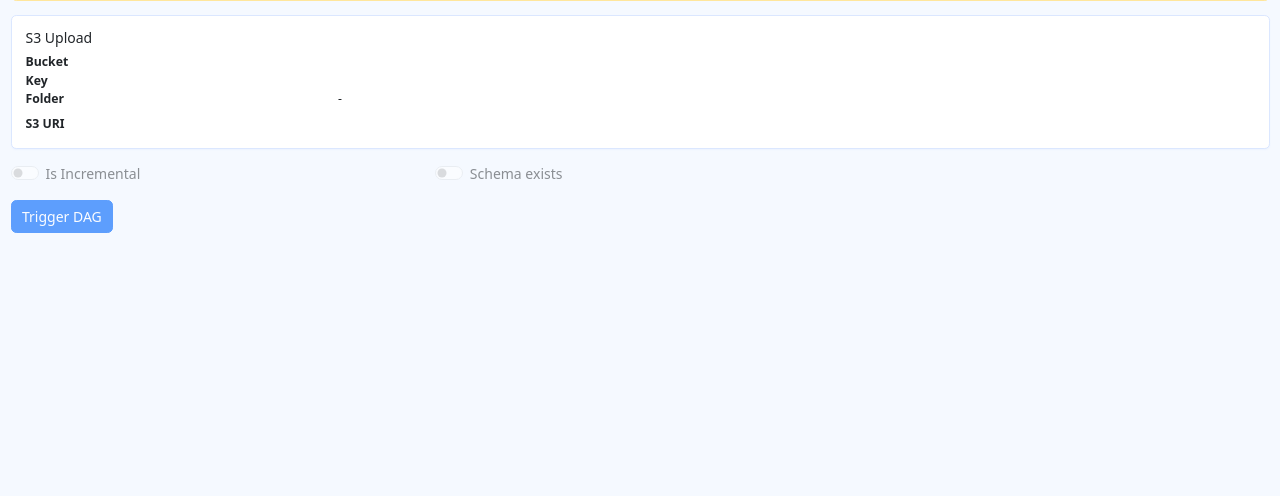
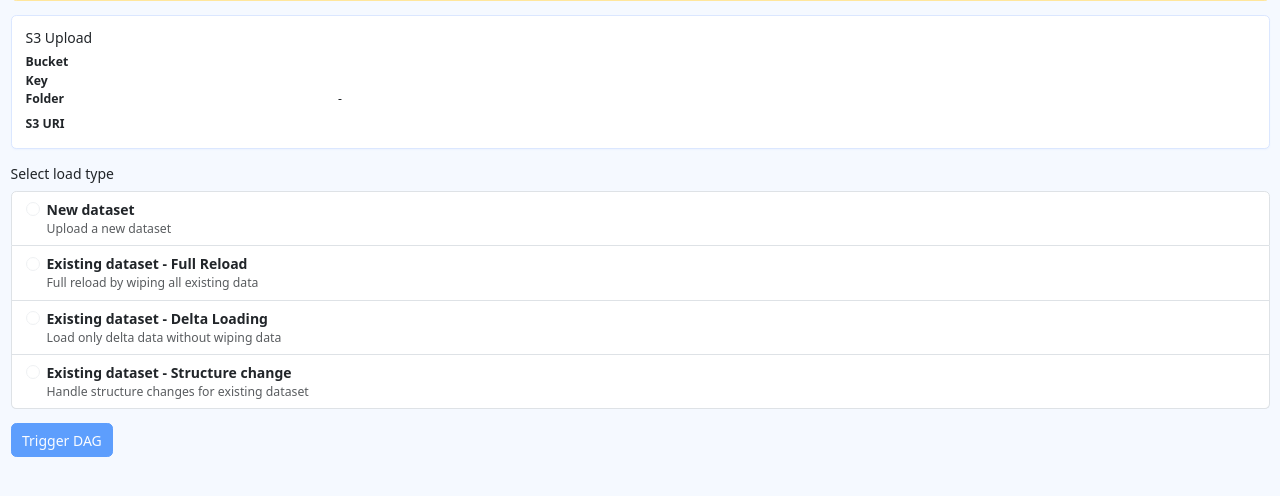
Before and after one commit to suseel96/ndap_data_validator, a FastAPI app: template templates/airflow_trigger.html in a window 1280 px wide. Shown: the part 234-730 px from the top of the page. Run offline with FastAPI, Linux system fonts and the light colour scheme; the template is opened without the code that fills it, so the values that code supplies are empty.

Commit message:
modified UI for airflow params to support structure changes

```diff
--- a/main.py
+++ b/main.py
@@ -1150,6 +1150,17 @@ async def airflow_trigger_get(request: Request, token: str | None = None, upload
     airflow_params = state.get("airflow_params", {})
     is_incremental = bool(airflow_params.get("is_incremental"))
     schema_exists = bool(airflow_params.get("schema_exists"))
+    delta_with_structure_change = bool(airflow_params.get("delta_with_structure_change"))
+
+    # Derive load mode
+    if delta_with_structure_change:
+        load_mode = "structure_change"
+    elif is_incremental and schema_exists:
+        load_mode = "delta"
+    elif (not is_incremental) and schema_exists:
+        load_mode = "full_reload"
+    else:
+        load_mode = "new"
 
     meta = _get_meta(token)
     context = {
@@ -1159,8 +1170,7 @@ async def airflow_trigger_get(request: Request, token: str | None = None, upload
         "s3_object_key": s3_object_key,
         "s3_uri": s3_uri,
         "s3_folder": s3_folder,
-        "is_incremental": is_incremental,
-        "schema_exists": schema_exists,
+        "load_mode": load_mode,
         "airflow_ready": settings_ready,
         "missing_settings": missing_settings,
         "uploaded_recently": uploaded == "1",
@@ -1181,6 +1191,7 @@ async def airflow_trigger_get(request: Request, token: str | None = None, upload
 async def airflow_trigger_post(
     request: Request,
     token: str = Form(...),
+    load_mode: str | None = Form(None),
     is_incremental: str | None = Form(None),
     schema_exists: str | None = Form(None),
     run_id: str | None = Form(None),
@@ -1221,9 +1232,25 @@ async def airflow_trigger_post(
         _add_session_step(request, 5)
         return RedirectResponse(url=f"/airflow-trigger?token={token}", status_code=303)
 
-    inc_bool = is_incremental == "on"
-    schema_bool = True if inc_bool else (schema_exists == "on")
-    state["airflow_params"] = {"is_incremental": inc_bool, "schema_exists": schema_bool}
+    # Map UI selection
+    inc_bool = False
+    schema_bool = False
+    delta_struct_bool = False
+    mode = (load_mode or "").strip().lower()
+    if mode in {"new", "full_reload", "delta", "structure_change"}:
+        if mode == "new":
+            inc_bool = False; schema_bool = False; delta_struct_bool = False
+        elif mode == "full_reload":
+            inc_bool = False; schema_bool = True; delta_struct_bool = False
+        elif mode == "delta":
+            inc_bool = True; schema_bool = True; delta_struct_bool = False
+        elif mode == "structure_change":
+            inc_bool = False; schema_bool = False; delta_struct_bool = True
+    else:
+        inc_bool = is_incremental == "on"
+        schema_bool = True if inc_bool else (schema_exists == "on")
+        delta_struct_bool = False
+    state["airflow_params"] = {"is_incremental": inc_bool, "schema_exists": schema_bool, "delta_with_structure_change": delta_struct_bool}
 
     airflow_base, username, password = _get_airflow_config()
     airflow_dag_id_val = (DB.get_setting("loading_dag_id") or DB.get_setting("NDAP_AIRFLOW_DAG_ID") or "").strip()
@@ -1275,24 +1302,23 @@ async def airflow_trigger_post(
     usr = username
     pwd = password
 
-    # Build conf
+    # Build conf (include delta_with_structure_change)
     if s3_folder_mode:
-        # Ensure backward compatibility: many DAGs expect `source_code`.
-        # Provide both `source_code` (prefix) and `s3_folder` (full URI).
+        # Prefer override
+        src_override = (state.get("source_code_override") or "").strip() if isinstance(state, dict) else ""
+        source_code_value = src_override or folder_value
         conf_obj = {
-            "source_code": folder_value,    # prefix (e.g., path/to/folder/)
-            "s3_folder": s3_uri,            # full URI (e.g., s3://bucket/path/to/folder/)
-            "arg1": "yes" if inc_bool else "no",
-            "arg2": "yes" if schema_bool else "no",
-            "token": token,
+            "source_code": source_code_value,
+            "is_incremental": "yes" if inc_bool else "no",
+            "schema_exist": "yes" if schema_bool else "no",
+            "delta_with_structure_change": "yes" if delta_struct_bool else "no",
         }
     else:
         conf_obj = {
             "source_code": folder_value,
-            "arg1": "yes" if inc_bool else "no",
-            "arg2": "yes" if schema_bool else "no",
-            "s3_uri": s3_uri,
-            "token": token,
+            "is_incremental": "yes" if inc_bool else "no",
+            "schema_exist": "yes" if schema_bool else "no",
+            "delta_with_structure_change": "yes" if delta_struct_bool else "no",
         }
     ok, info = trigger_airflow_dag(airflow_base, dag, username=usr or None, password=pwd or None, conf=conf_obj)
     airflow_dag_run_id = None
--- a/templates/airflow_trigger.html
+++ b/templates/airflow_trigger.html
@@ -50,41 +50,42 @@
   <form method="post" action="/airflow-trigger" class="mt-3" id="airflowForm">
     <input type="hidden" name="token" value="{{ token }}" />
     <input type="hidden" name="run_id" value="{{ run_id or '' }}" />
-    {% if airflow_ready %}<fieldset>{% else %}<fieldset disabled>{% endif %}
-      <div class="row g-3">
-        <div class="col-md-4 d-flex align-items-end">
-          <div class="form-check form-switch">
-            <input class="form-check-input" type="checkbox" name="is_incremental" id="is_incremental" {% if is_incremental %}checked{% endif %}>
-            <label class="form-check-label" for="is_incremental">Is Incremental</label>
-          </div>
-        </div>
-        <div class="col-md-4 d-flex align-items-end">
-          <div class="form-check form-switch">
-            <input class="form-check-input" type="checkbox" name="schema_exists" id="schema_exists" {% if is_incremental or schema_exists %}checked{% endif %} {% if is_incremental %}disabled{% endif %}>
-            <label class="form-check-label" for="schema_exists">Schema exists</label>
-          </div>
-        </div>
+    {% if airflow_ready and not airflow_triggered %}<fieldset>{% else %}<fieldset disabled>{% endif %}
+      <div class="mb-2">Select load type</div>
+      <div class="list-group">
+        <label class="list-group-item d-flex align-items-start gap-2">
+          <input class="form-check-input mt-1" type="radio" name="load_mode" value="new" {% if load_mode == 'new' %}checked{% endif %}>
+          <span>
+            <div class="fw-semibold">New dataset</div>
+            <div class="small text-muted">Upload a new dataset</div>
+          </span>
+        </label>
+        <label class="list-group-item d-flex align-items-start gap-2">
+          <input class="form-check-input mt-1" type="radio" name="load_mode" value="full_reload" {% if load_mode == 'full_reload' %}checked{% endif %}>
+          <span>
+            <div class="fw-semibold">Existing dataset - Full Reload</div>
+            <div class="small text-muted">Full reload by wiping all existing data</div>
+          </span>
+        </label>
+        <label class="list-group-item d-flex align-items-start gap-2">
+          <input class="form-check-input mt-1" type="radio" name="load_mode" value="delta" {% if load_mode == 'delta' %}checked{% endif %}>
+          <span>
+            <div class="fw-semibold">Existing dataset - Delta Loading</div>
+            <div class="small text-muted">Load only delta data without wiping data</div>
+          </span>
+        </label>
+        <label class="list-group-item d-flex align-items-start gap-2">
+          <input class="form-check-input mt-1" type="radio" name="load_mode" value="structure_change" {% if load_mode == 'structure_change' %}checked{% endif %}>
+          <span>
+            <div class="fw-semibold">Existing dataset - Structure change</div>
+            <div class="small text-muted">Handle structure changes for existing dataset</div>
+          </span>
+        </label>
       </div>
     </fieldset>
-    <button class="btn btn-primary mt-3" type="submit" {% if not airflow_ready %}disabled{% endif %}>Trigger DAG</button>
+    <button class="btn btn-primary mt-3" type="submit" {% if not airflow_ready or airflow_triggered %}disabled{% endif %}>Trigger DAG</button>
   </form>
   <script>
-    const inc = document.getElementById('is_incremental');
-    const sch = document.getElementById('schema_exists');
-    function syncSchemaExists() {
-      if (!inc || !sch) return;
-      if (inc.checked) {
-        sch.checked = true;
-        sch.setAttribute('disabled', 'disabled');
-      } else {
-        sch.removeAttribute('disabled');
-      }
-    }
-    if (inc && sch) {
-      inc.addEventListener('change', syncSchemaExists);
-      // initialize on load
-      syncSchemaExists();
-    }
     document.getElementById('airflowForm')?.addEventListener('submit', function(){
       if (typeof window.showLoader === 'function') {
         window.showLoader('Triggering Airflow DAG...');
```
